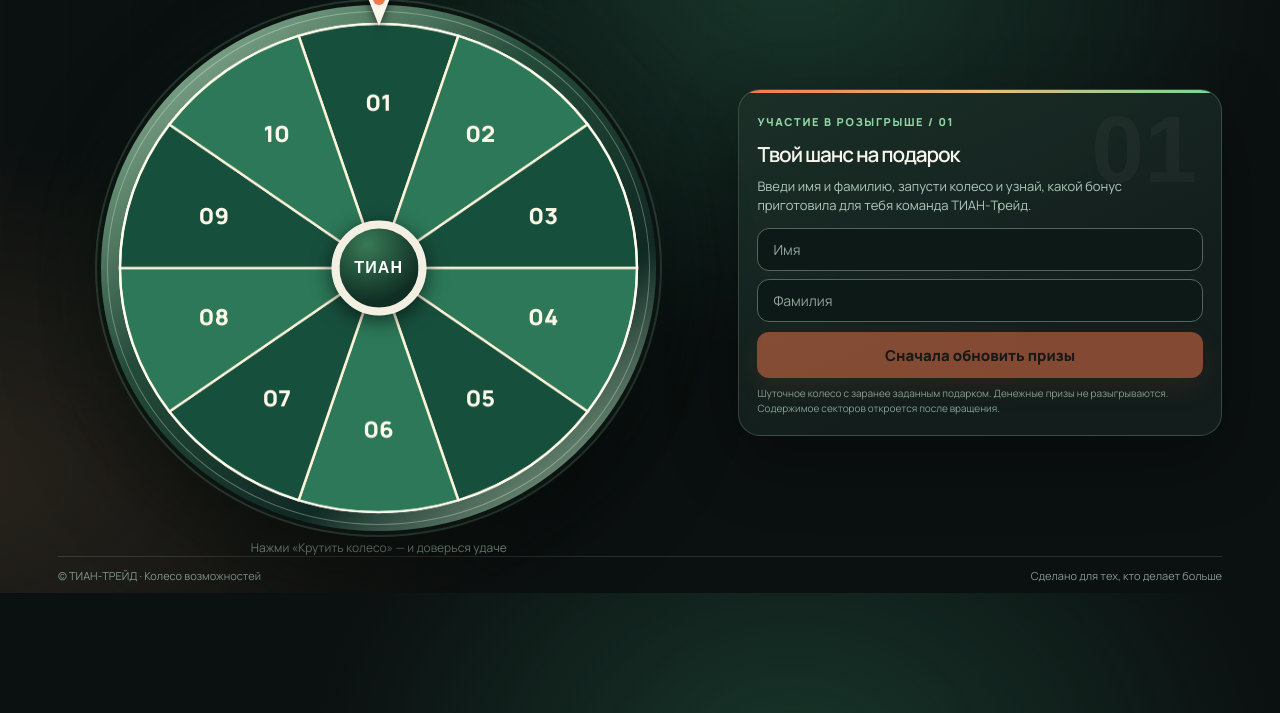
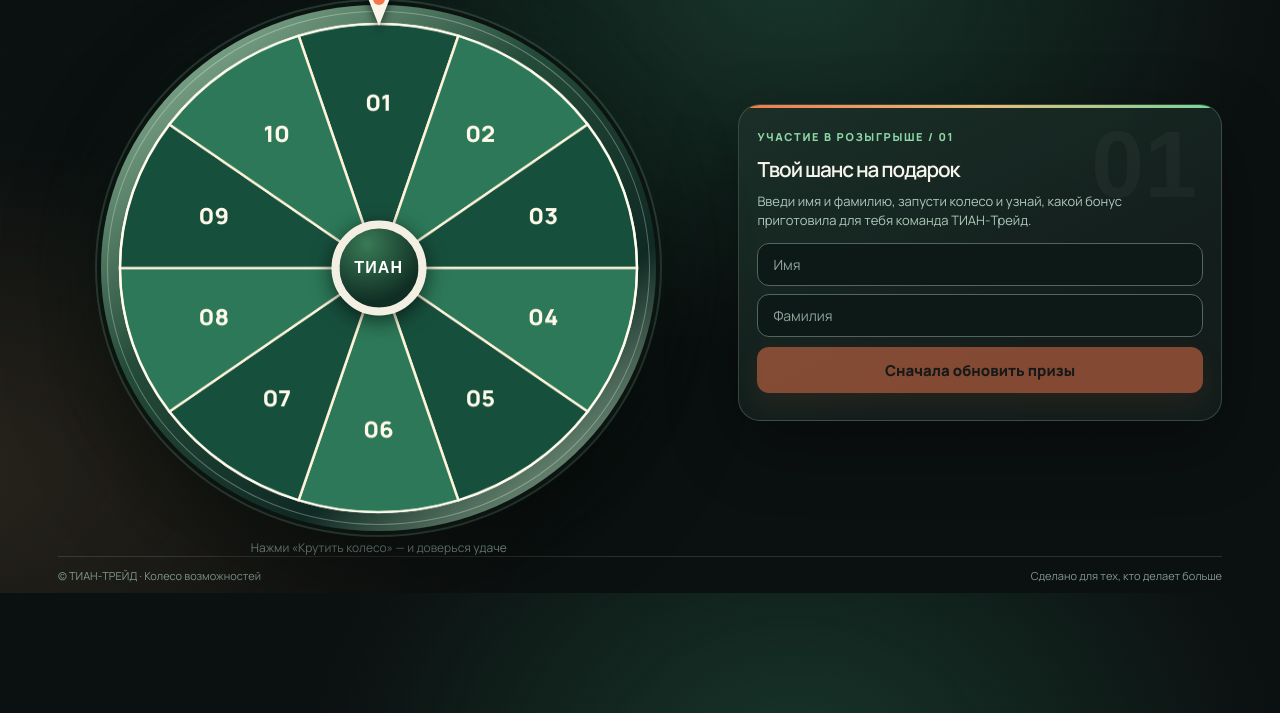
Before and after one commit to surniiyka-cloud/koleso_fortun, a plain HTML site: page index.html in a window 1280 px wide. Shown: the part 207-920 px from the top of the page. Drawn offline with nearby package versions, Linux system fonts and the light colour scheme; no server answers; a web font is replaced by a local one.

Commit message:
Update index.html

```diff
--- a/index.html
+++ b/index.html
@@ -4,7 +4,7 @@
 <link rel="stylesheet" href="./site.css?v=18"></head><body>
 <div class="shell"><header class="head"><div class="logo"><div class="mark">Т</div><div><strong>ТИАН-ТРЕЙД</strong><small>ПАРТНЁР УСПЕШНЫХ</small></div></div><button class="ghost" id="openAdmin">⚙ Администратор</button></header>
 <section class="hero"><span class="tag">ТИАН-ТРЕЙД / СПЕЦИАЛЬНЫЙ РОЗЫГРЫШ</span><h1>Колесо <span>возможностей</span></h1><p>Десять секторов. Один праздничный сюрприз. Шуточное колесо с заранее заданным подарком.</p></section>
-<main class="layout"><div class="wheelbox"><div class="wheel-decor">LUCKY SPIN <span>✳</span> SPECIAL EDITION</div><div class="ring"><div class="pointer"></div><canvas id="wheel"></canvas><div class="cap">ТИАН</div></div><p class="wheel-caption">Нажми «Крутить колесо» — и доверься удаче</p></div><div class="side"><section class="card entry-card"><span class="tag">УЧАСТИЕ В РОЗЫГРЫШЕ / 01</span><h2 style="margin-top:10px">Твой шанс на подарок</h2><p>Введи имя и фамилию, запусти колесо и узнай, какой бонус приготовила для тебя команда ТИАН-Трейд.</p><div class="fields"><input id="first" maxlength="60" placeholder="Имя" autocomplete="given-name"><input id="last" maxlength="60" placeholder="Фамилия" autocomplete="family-name"></div><button class="primary" id="spin">Крутить колесо ✦</button><div class="subtle">Шуточное колесо с заранее заданным подарком. Денежные призы не разыгрываются. Содержимое секторов откроется после вращения.</div></section></div></main>
+<main class="layout"><div class="wheelbox"><div class="wheel-decor">LUCKY SPIN <span>✳</span> SPECIAL EDITION</div><div class="ring"><div class="pointer"></div><canvas id="wheel"></canvas><div class="cap">ТИАН</div></div><p class="wheel-caption">Нажми «Крутить колесо» — и доверься удаче</p></div><div class="side"><section class="card entry-card"><span class="tag">УЧАСТИЕ В РОЗЫГРЫШЕ / 01</span><h2 style="margin-top:10px">Твой шанс на подарок</h2><p>Введи имя и фамилию, запусти колесо и узнай, какой бонус приготовила для тебя команда ТИАН-Трейд.</p><div class="fields"><input id="first" maxlength="60" placeholder="Имя" autocomplete="given-name"><input id="last" maxlength="60" placeholder="Фамилия" autocomplete="family-name"></div><button class="primary" id="spin">Крутить колесо ✦</button><div class="subtle"></div></section></div></main>
 <footer class="footer"><span>© ТИАН-ТРЕЙД · Колесо возможностей</span><span>Сделано для тех, кто делает больше</span></footer></div>
 <div class="reward-overlay hidden" id="rewardOverlay" role="presentation">
  <section class="reward-modal" id="result" role="dialog" aria-modal="true" aria-labelledby="resultTitle" aria-describedby="resultText" tabindex="-1">
```
